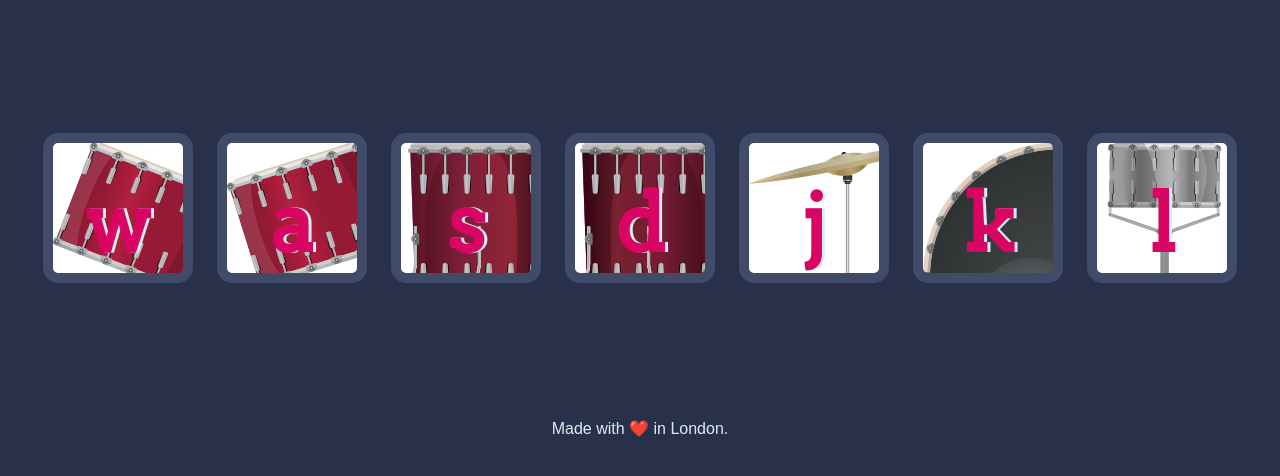
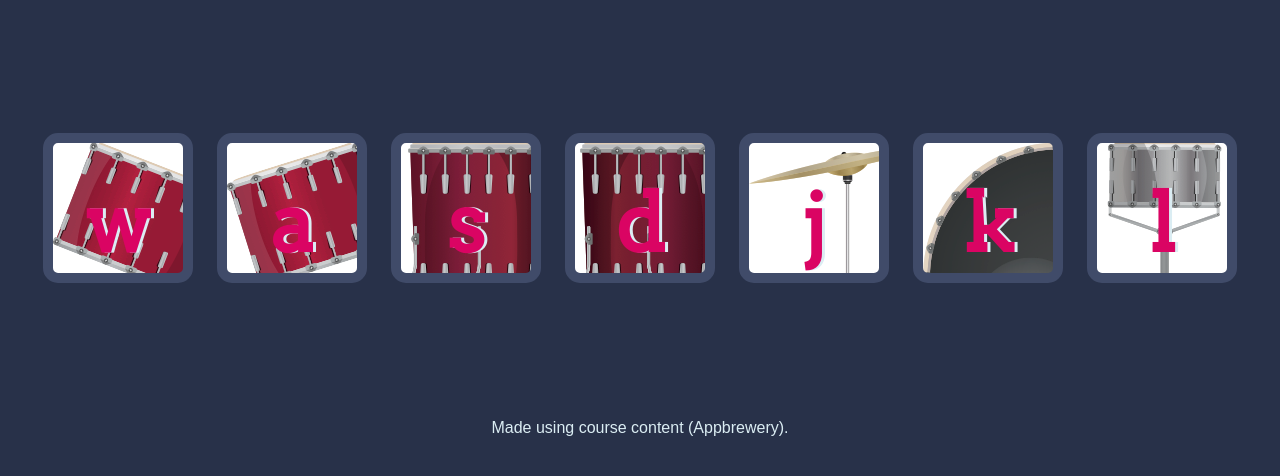
Before and after one commit to Morpheus004/Drum-Kit, a plain HTML site: page index.html in a window 1280 px wide. Shown: the part 156-632 px from the top of the page. Drawn offline with Linux system fonts and the light colour scheme.

Commit message:
Change course footer

```diff
--- a/index.html
+++ b/index.html
@@ -23,7 +23,7 @@
 
 
   <footer>
-    Made with ❤️ in London.
+    Made using course content (Appbrewery).
   </footer>
   <script src="index.js" charset="utf-8"></script>
 </body>
```
